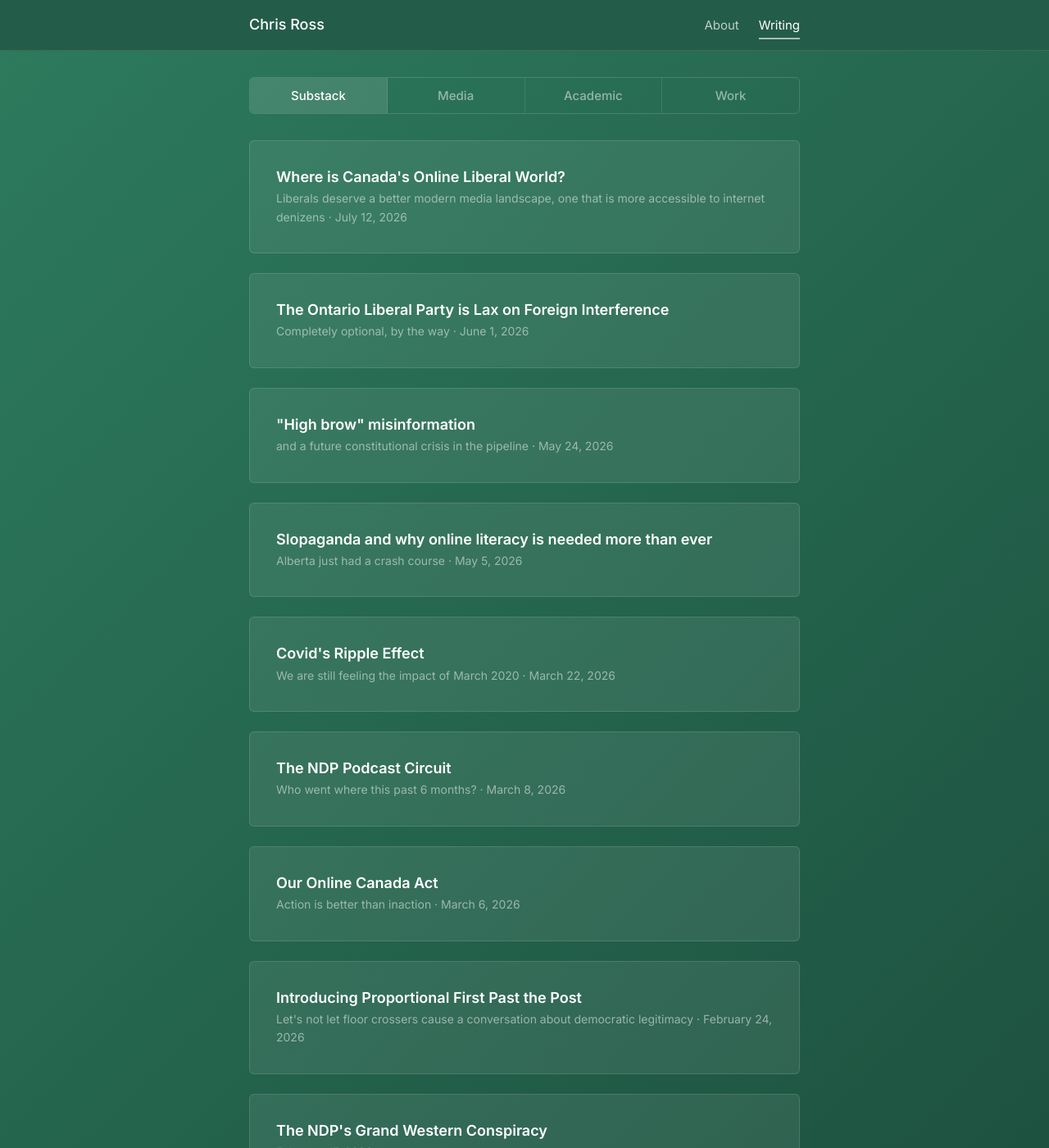
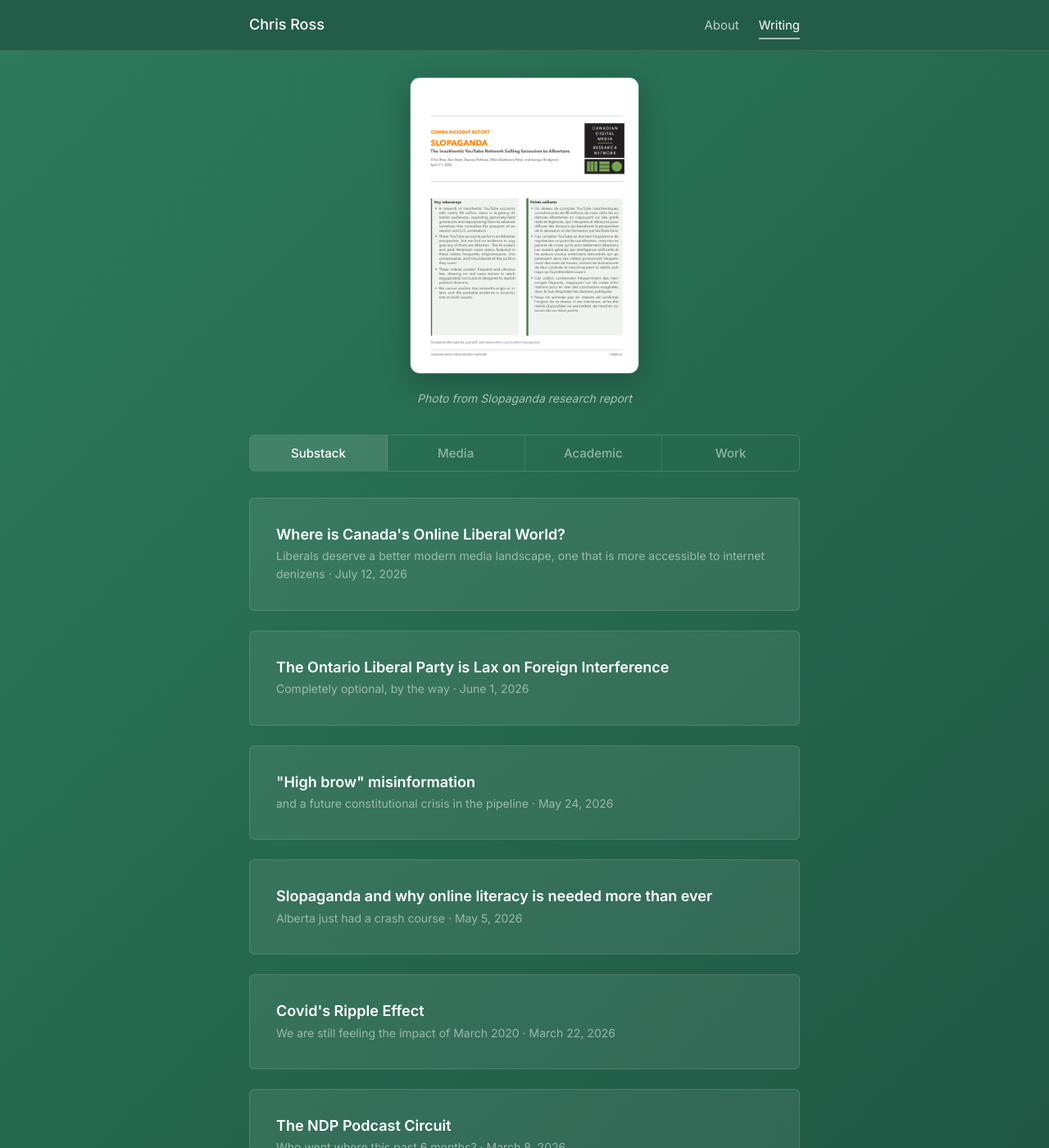
Before and after one commit to chrispross/chrispross.github.io, a Jekyll site: the page built from writing.html, in a window 1280 px wide and 1400 px high. Shown: the whole window at 82% size. Built offline with Jekyll 4.4.1, drawn with Linux system fonts in a browser that asks for light colours; comment, search, counter and statistics services are not loaded.

Commit message:
Feature Slopaganda report on writing page
Add featured cover image above the tabs and list the report under Work.

Co-Authored-By: Claude Sonnet 5 <noreply@anthropic.com>

```diff
--- a/writing.html
+++ b/writing.html
@@ -193,7 +193,40 @@ permalink: /writing/
     font-style: italic;
     padding: var(--spacing-lg) 0;
   }
+
+  .featured-report {
+    text-align: center;
+    margin-bottom: var(--spacing-lg);
+  }
+
+  .featured-report-photo {
+    max-width: 280px;
+    width: 100%;
+    display: inline-block;
+    border-radius: 12px;
+    border: 1px solid rgba(255, 255, 255, 0.15);
+    box-shadow: 0 8px 32px rgba(0, 0, 0, 0.25);
+    transition: transform var(--transition);
+  }
+
+  .featured-report-link:hover .featured-report-photo {
+    transform: scale(1.02);
+  }
+
+  .featured-report-caption {
+    margin-top: 0.75rem;
+    font-size: 0.875rem;
+    font-style: italic;
+    color: rgba(255, 255, 255, 0.6);
+  }
 </style>
+
+<div class="featured-report">
+  <a href="https://mediatechdemocracy.com/en/publications/slopaganda-alberta-secession_2026/" target="_blank" rel="noopener noreferrer" class="featured-report-link">
+    <img src="/assets/images/slopaganda-report.png" alt="Slopaganda research report cover" class="featured-report-photo">
+  </a>
+  <p class="featured-report-caption">Photo from Slopaganda research report</p>
+</div>
 
 <div class="tabs">
   <button class="tab-btn active" data-tab="substack">Substack</button>
@@ -234,6 +267,11 @@ permalink: /writing/
   <a href="{{ '/alberta-separatism' | relative_url }}" class="article-card">
     <h3>Alberta Separatism Polling Dashboard</h3>
     <p class="writing-meta">Interactive Visualization &middot; 2025&ndash;2026</p>
+  </a>
+
+  <a href="https://mediatechdemocracy.com/en/publications/slopaganda-alberta-secession_2026/" target="_blank" rel="noopener noreferrer" class="article-card">
+    <h3>Slopaganda: The Inauthentic YouTube Network Selling Secession to Albertans</h3>
+    <p class="writing-meta">Incident Report, Canadian Digital Media Research Network &middot; April 2026</p>
   </a>
 
   <a href="https://meo.ca/work/conspiratorial-claims-and-institutional-distrust-in-canadas-online-ecosystem" target="_blank" rel="noopener noreferrer" class="article-card">
```
Also changed, not shown: assets/images/slopaganda-report.png (added).
